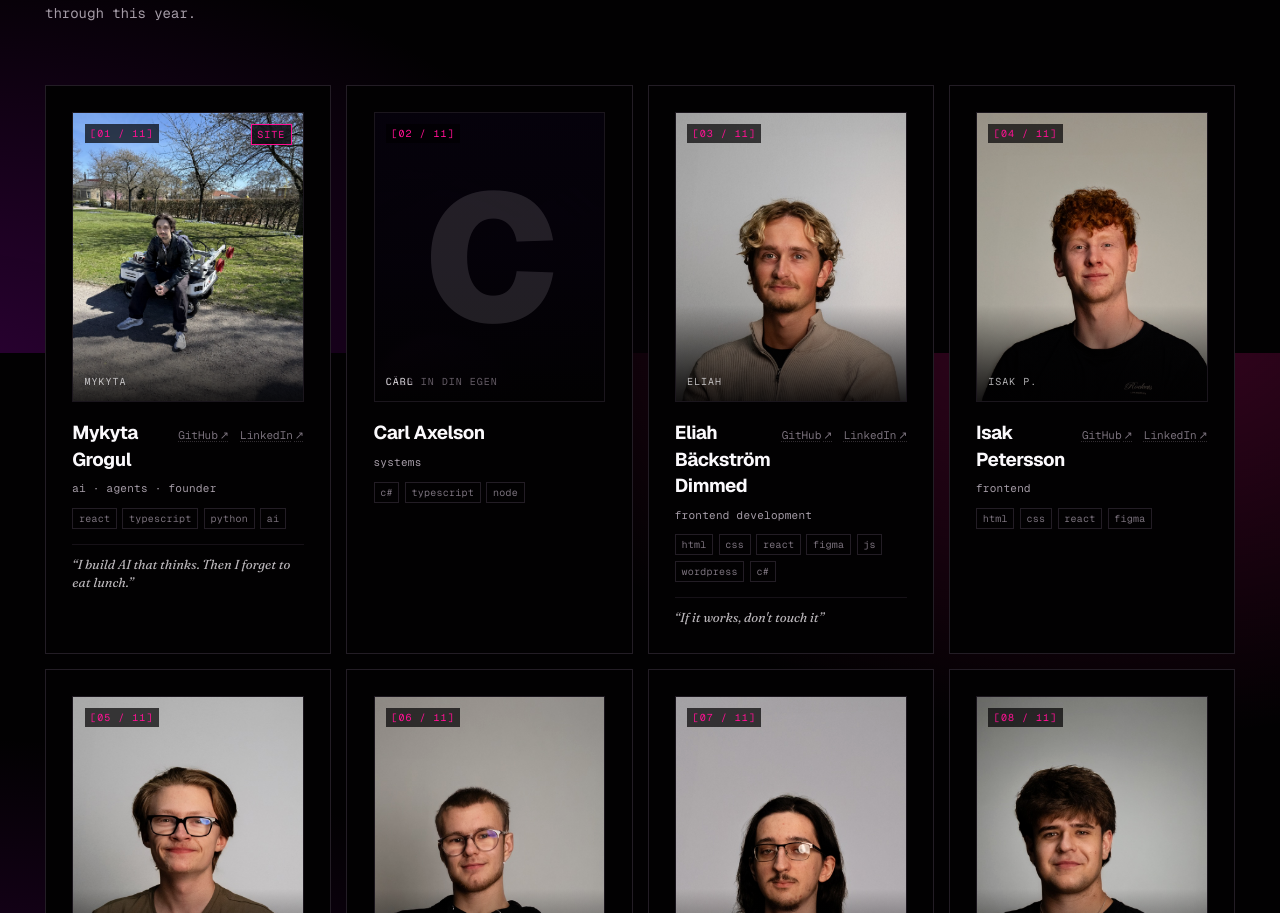
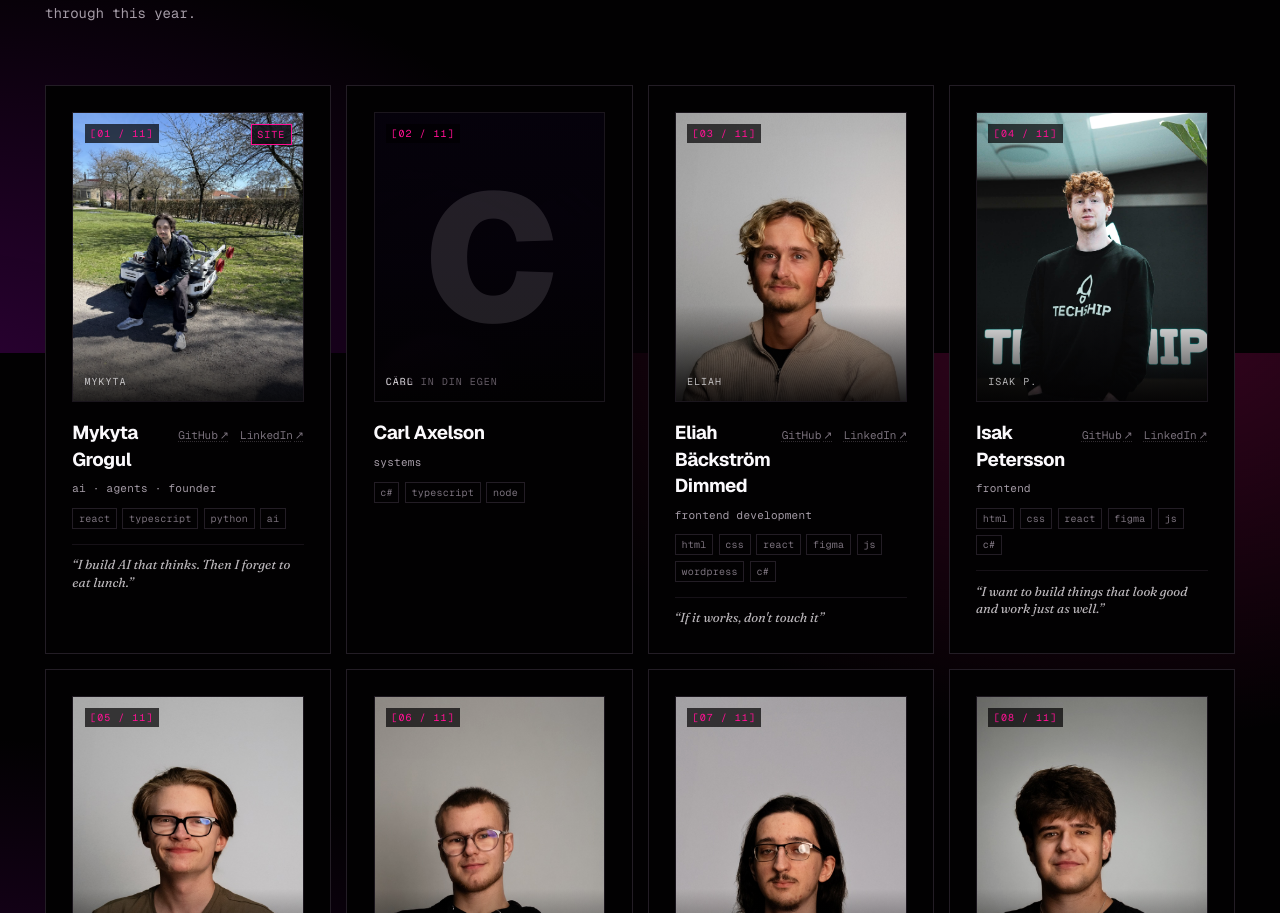
Before and after one commit to NTIG-Helsingborg/TE4_25-26_SITE, a React (Vite) app: page / in a window 1280 px wide. Shown: the part 1247-2160 px from the top of the page. Built offline with nearby package versions, Linux system fonts and the light colour scheme.

Commit message:
Personlig page isak p

```diff
--- a/src/data/students.ts
+++ b/src/data/students.ts
@@ -76,10 +76,19 @@ export const students: Student[] = [
     fullName: 'Isak Petersson',
     shortName: 'Isak P.',
     role: { sv: 'frontend', en: 'frontend' },
-    stack: ['HTML', 'CSS', 'React', 'Figma'],
+    stack: ['HTML', 'CSS', 'React', 'Figma', 'JS', 'C#'],
     github: 'IsakPetersson',
     linkedin: 'isak-petersson-801a2937a',
-    photo: '/photos/portrait-04.jpg',
+    photo: '/photos/IsakP_Portrait.jpg',
+    bio: {
+      sv: 'Jag går TE4 med inriktning inom teknik och har ett stort intresse för webbutveckling, framför allt frontend. Under utbildningen har jag arbetat mycket med React, JavaScript och Figma för att bygga moderna och användarvänliga gränssnitt. Jag gillar när design och kod hänger ihop och man får se en idé bli till något som faktiskt fungerar, som vårt projekt AI-Overwatch. På fritiden håller jag mig uppdaterad inom nya tekniker och ramverk, och det som driver mig mest är att lösa problem genom kod och skapa saker folk vill använda.',
+      en: 'I am studying TE4 with a focus on technology and have a strong interest in web development, especially frontend. During my studies I have worked extensively with React, JavaScript and Figma to build modern, user-friendly interfaces. I enjoy when design and code come together and an idea becomes something that actually works, like our AI-Overwatch project. In my free time I keep up with new technologies and frameworks, and what motivates me most is solving problems through code and building things people want to use.',
+    },
+    quote: {
+      sv: 'Jag vill bygga saker som ser bra ut och fungerar lika bra.',
+      en: 'I want to build things that look good and work just as well.',
+    },
+    projects: ['ai-overwatch'],
   },
   {
     id: 'jesper',
```
Also changed, not shown: public/photos/IsakP_Portrait.jpg (added).
